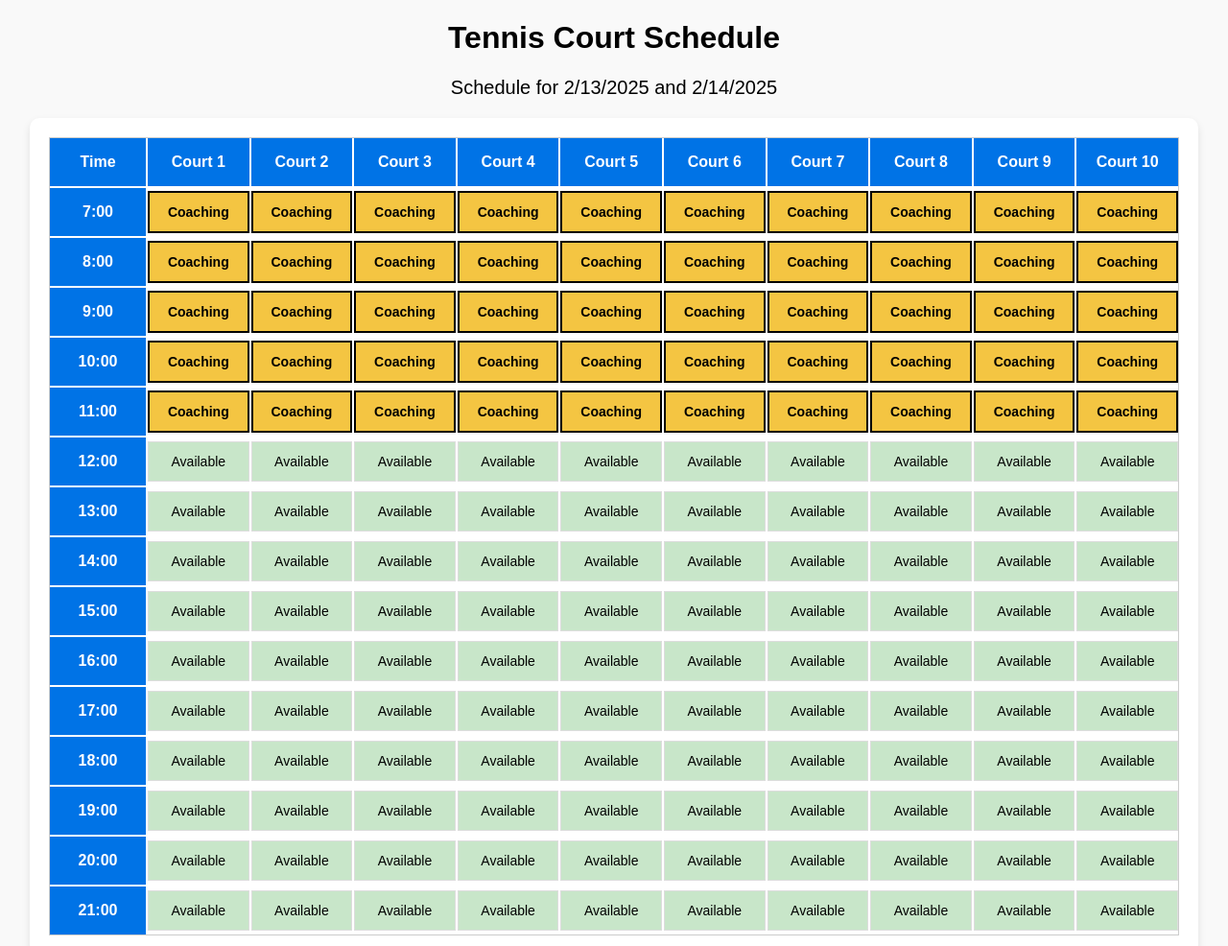
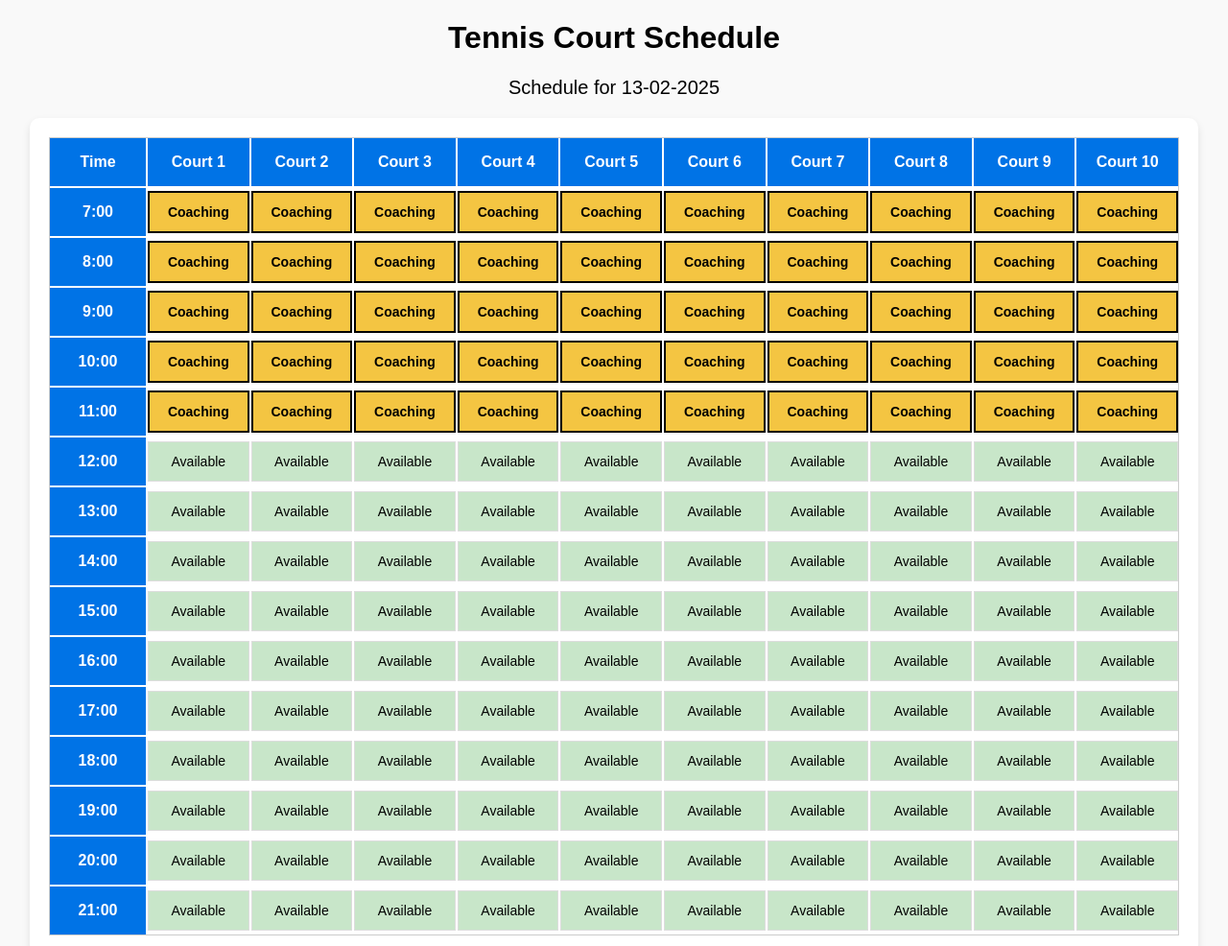
Before and after one commit to surafelx/simple-tennis-court, a plain HTML site: page index.html in a window 1280 px wide. Shown: the top 986 px of the page at 96% size. Drawn offline with Linux system fonts and the light colour scheme; no server answers.

Commit message:
Fixed date

```diff
--- a/index.html
+++ b/index.html
@@ -122,16 +122,12 @@
 async function fetchData() {
         try {
             const currentDate = new Date();
-                const nextDate = new Date(currentDate);
-                nextDate.setDate(currentDate.getDate() + 1);  // Get the next day's date
+            const formattedCurrentDate = formatDate(currentDate);
 
-                const formattedCurrentDate = formatDate(currentDate);
-                const formattedNextDate = formatDate(nextDate);
+            // Display the current date in Australian format (DD-MM-YYYY)
+            displayDate(currentDate);
 
-                // Display the current date and next date
-                displayDates(currentDate, nextDate);
-
-                const response = await fetch(`https://simple-tennis-court.onrender.com/api/schedule?startDate=${formattedCurrentDate}&endDate=${formattedNextDate}`);
+            const response = await fetch(`https://simple-tennis-court.onrender.com/api/schedule?startDate=${formattedCurrentDate}&endDate=${formattedCurrentDate}`);
             if (!response.ok) throw new Error("Network response was not ok");
             let data = await response.json();
             return data.Resources;
@@ -142,16 +138,17 @@
     }
 
     function formatDate(date) {
+        const day = String(date.getDate()).padStart(2, '0');
+        const month = String(date.getMonth() + 1).padStart(2, '0');
         const year = date.getFullYear();
-            const month = String(date.getMonth() + 1).padStart(2, '0'); // Get month in two digits
-            const day = String(date.getDate()).padStart(2, '0'); // Get day in two digits
-            return `${year}-${month}-${day}`;  // Format as YYYY-MM-DD
+        return `${year}-${month}-${day}`; // Keep API format as YYYY-MM-DD
     }
 
-        function displayDates(currentDate, nextDate) {
-            const currentDateString = currentDate.toLocaleDateString();
-            const nextDateString = nextDate.toLocaleDateString();
-            document.getElementById("date-display").textContent = `Schedule for ${currentDateString} and ${nextDateString}`;
+    function displayDate(date) {
+        const day = String(date.getDate()).padStart(2, '0');
+        const month = String(date.getMonth() + 1).padStart(2, '0');
+        const year = date.getFullYear();
+        document.getElementById("date-display").textContent = `Schedule for ${day}-${month}-${year}`; // Australian format
     }
 
         function getSampleData() {
```
Lines whose indentation alone changed are shown as unchanged.
